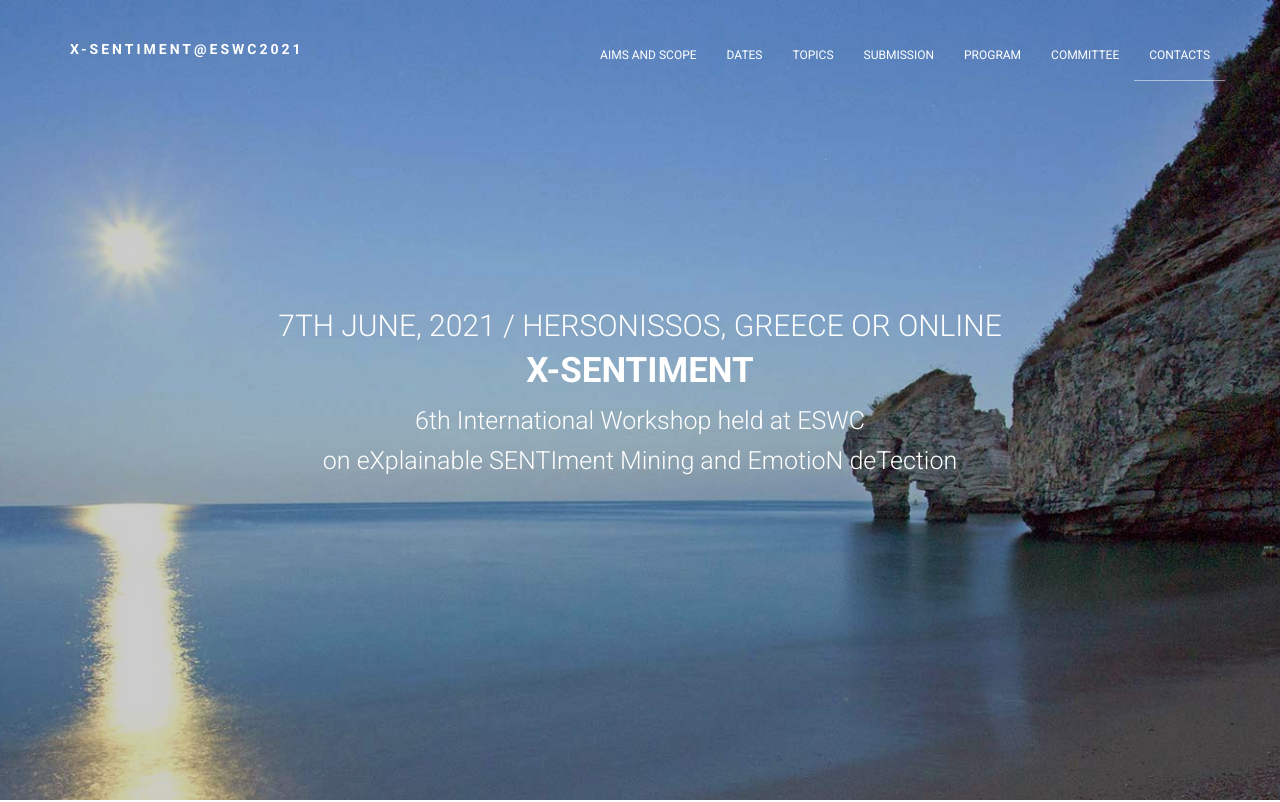
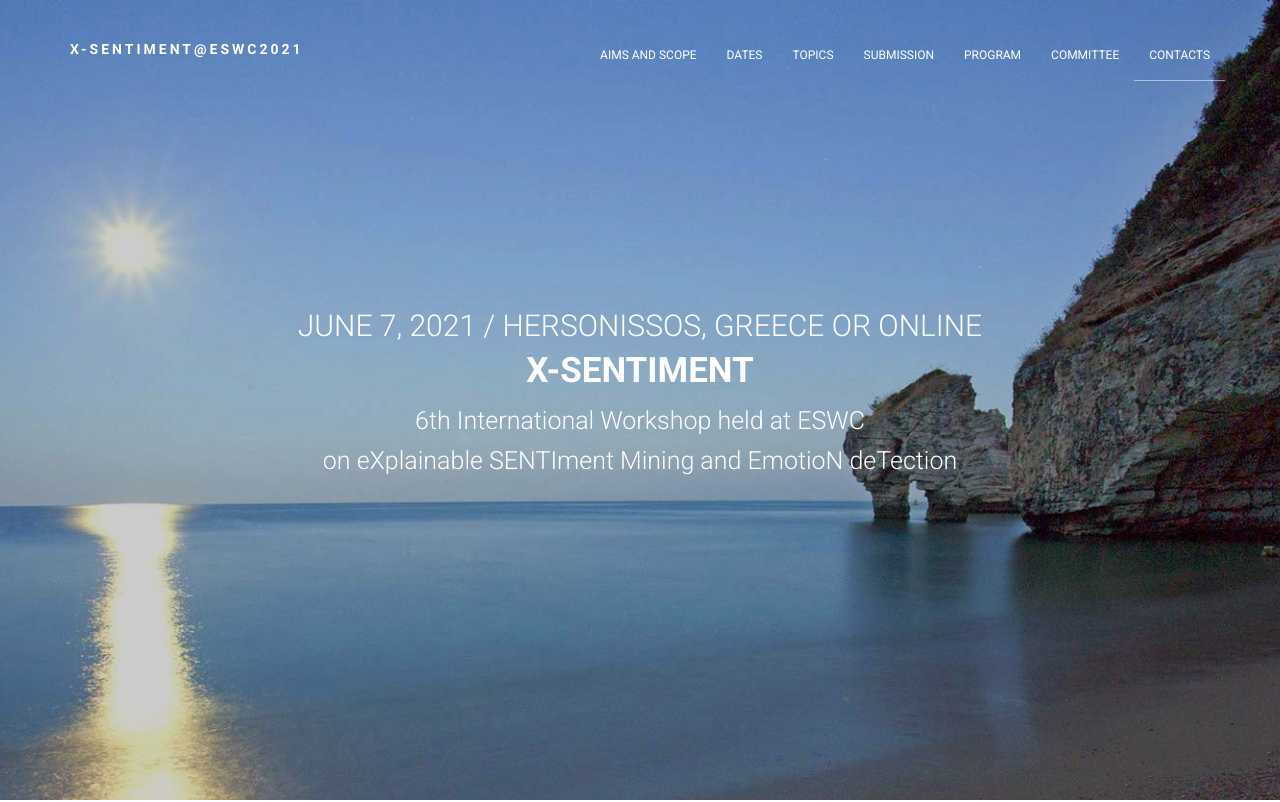
Before and after one commit to danilo-dessi/xsentiment, a website: page index.html in a window 1280 px wide. Shown: the top 802 px of the page. Drawn offline with Linux system fonts and the light colour scheme; files whose address does not match are found by name.

Commit message:
update date, removed th

```diff
--- a/index.html
+++ b/index.html
@@ -57,7 +57,7 @@
     <header id="site-header" class="site-header valign-center">
         <div class="intro">
 
-            <h2>7th June, 2021 / Hersonissos, Greece or Online</h2>
+            <h2>June 7, 2021 / Hersonissos, Greece or Online</h2>
 
             <h1>X-SENTIMENT</h1>
 
```
